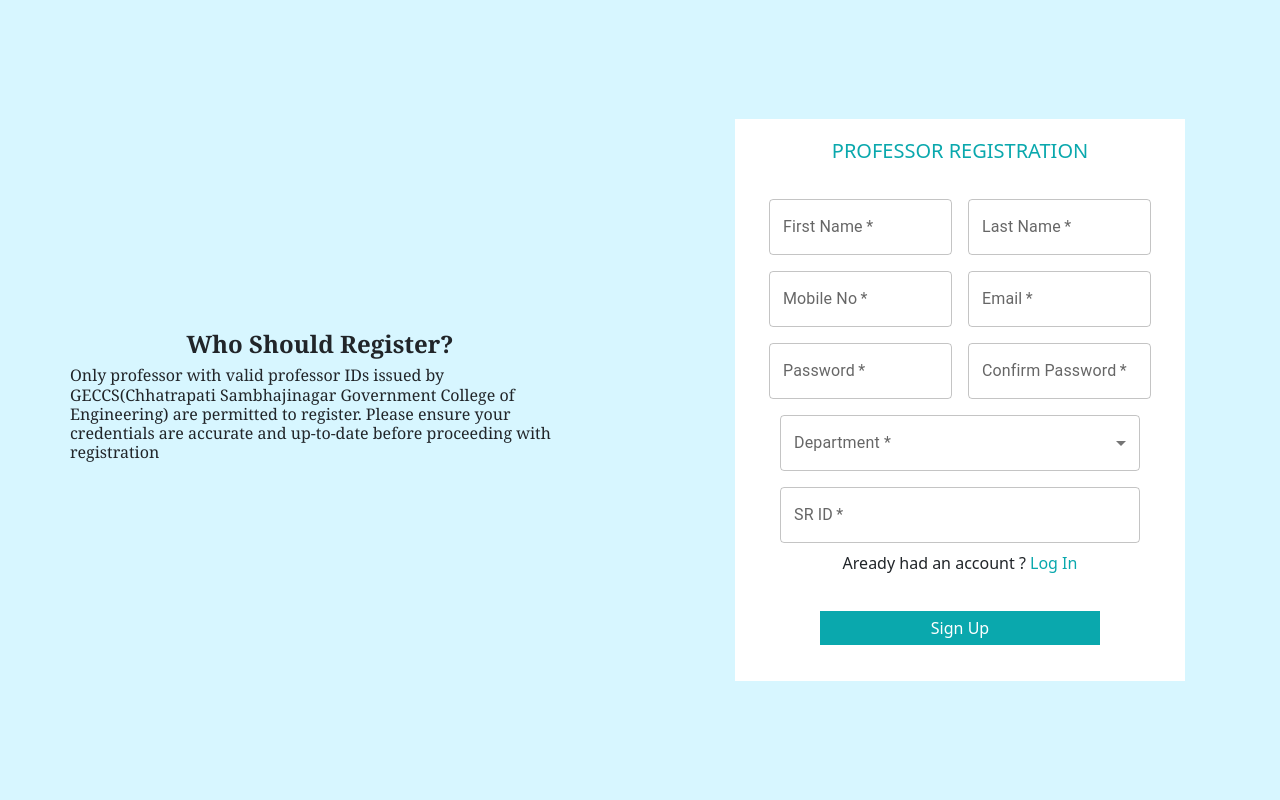
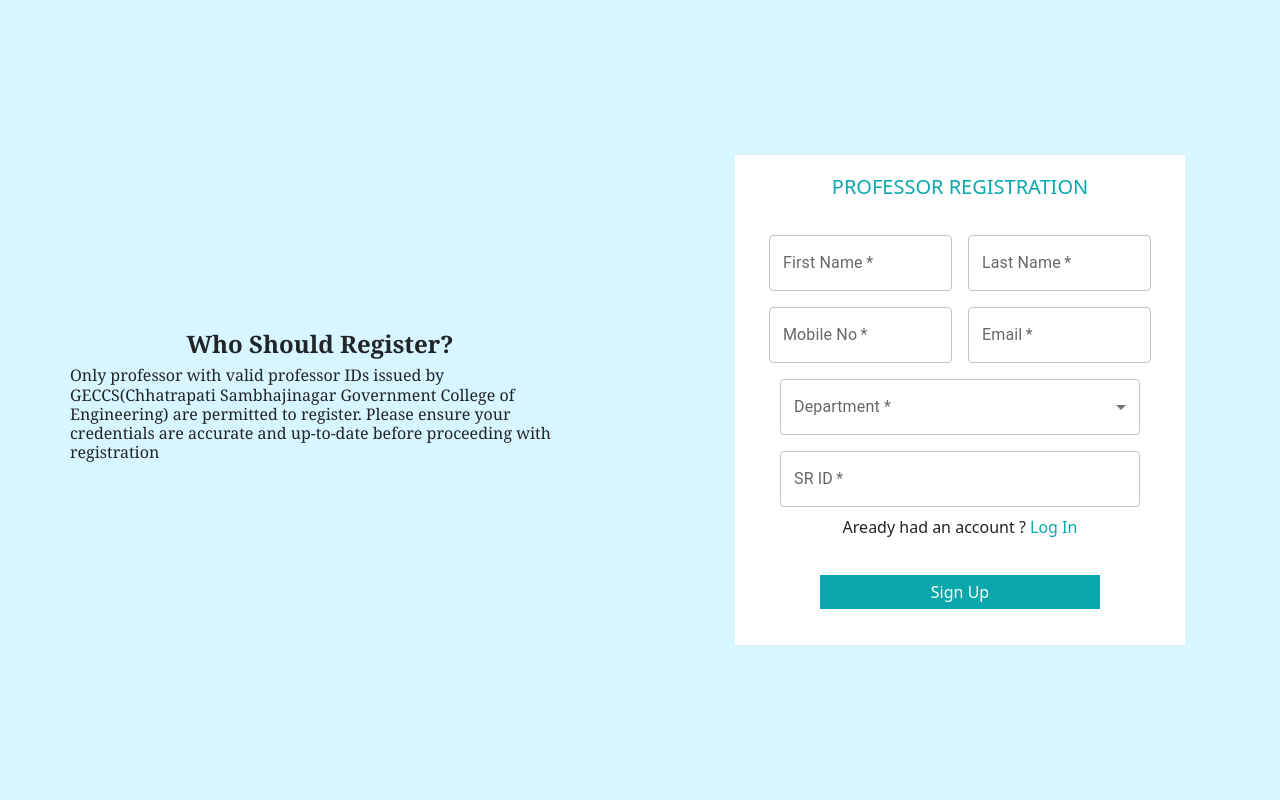
Before and after one commit to PratikshaDorge2003/E-College-frontend, a React (Create React App) app: page /professor/authentication in a window 1280 px wide. Shown: the top 800 px of the page. Built offline with nearby package versions, Linux system fonts and the light colour scheme.

Commit message:
removed password from profRegistration

```diff
--- a/src/component/professor/ProfAuthentication.js
+++ b/src/component/professor/ProfAuthentication.js
@@ -12,8 +12,8 @@ const ProfAuthentication = () => {
     const [lastName, setlastName] = useState("");
     const [email, setEmail] = useState("");
     const [phone, setPhone] = useState("");
-    const [password, setPassword] = useState("");
-    const [confirmPassword, setConfirmPassword] = useState("");
+    const [password, setPassword] = useState("12345678");
+    const [confirmPassword, setConfirmPassword] = useState("12345678");
     const [department, setDepartment] = useState("");
     const [page, setPage] = useState("SignUp");
     const [error, setError] = useState("");
@@ -228,28 +228,6 @@ const ProfAuthentication = () => {
                                     required
                                     onChange={(event) => setEmail(event.target.value)}
                                 />
-                                <TextField
-                                    margin="dense"
-                                    id="password"
-                                    label="Password"
-                                    type="password"
-                                    value={password}
-                                    variant="outlined"
-                                    color='success'
-                                    required
-                                    onChange={(event) => setPassword(event.target.value)}
-                                />
-                                <TextField
-                                    margin="dense"
-                                    id="confirmPassword"
-                                    label="Confirm Password"
-                                    type="password"
-                                    value={confirmPassword}
-                                    variant="outlined"
-                                    color='success'
-                                    required
-                                    onChange={(event) => setConfirmPassword(event.target.value)}
-                                />
                                 <FormControl sx={{
                                     m: 1, width: "80%",
                                     '@media (max-width: 600px)': { width: "90%" },
--- a/src/component/student/CourseList.js
+++ b/src/component/student/CourseList.js
@@ -7,7 +7,7 @@ import List from '@mui/material/List';
 
 function CourseList() {
     const [detail, setDetail] = useState("");
-    const [professor, setProfessor] = useState("");
+    const [professor, setProfessor] = useState([]);
     const [open, setOpen] = React.useState(false);
 
     const toggleDrawer = (newOpen) => () => {
@@ -17,7 +17,7 @@ function CourseList() {
 
     useEffect(() => {
         fetchData();
-
+        professorData();
 
     }, [])
 
@@ -40,21 +40,26 @@ function CourseList() {
         setDetail(data.data);
     }
 
-    // const professorData = async () => {
-    //     const formData = {
-    //         userName: localStorage.getItem('username')
-    //     }
-    //     const response = await fetch("http://localhost:3002/student/getSubject", {
-    //         method: 'POST',
-    //         headers: {
-    //             'Content-Type': 'application/json',
-    //         },
-    //         body: JSON.stringify(formData)
-    //     })
+    const professorData = async () => {
+        const formData = {
+            userName: localStorage.getItem('username')
+        }
+        const response = await fetch("http://localhost:3002/student/getProfessor", {
+            method: 'POST',
+            headers: {
+                'Content-Type': 'application/json',
+            },
+            body: JSON.stringify(formData)
+        })
 
-    //     const data = await response.json();
-    //     setDetail(data.data);
-    // }
+        const data = await response.json();
+        setProfessor(data.data);
+        if (Array.isArray(data.data)) {
+            setProfessor(data.data);
+        } else {
+            setProfessor([]);
+        }
+    }
 
     return (
         <div className='centerized' style={{ flexDirection: "column" }}>
@@ -69,7 +74,18 @@ function CourseList() {
                     <div style={{margin:"30px 60px"}}>5. {detail.subject5.name}</div>
                 </div>:<></>}
             </Drawer>
-            <h5>ProfessorList</h5>
+            <h4>Professor List</h4>
+            <div>
+                {professor ? professor.map((student, index) => (
+                    <div key={index} style={{padding:"10px", border:"1px solid black", width:"600px", margin:"30px"}}>
+                       <h6> Name of Professor : {student.firstName + " "} {student.lastName}</h6>
+                       <h6> Subject :{student.subject? student.subject : " NOT REGISTERED TO ANY SUBJECT"}</h6>
+
+                    </div>
+                )):<><div>No professor registered</div></>}
+            </div>
+
+
 
 
 
```
